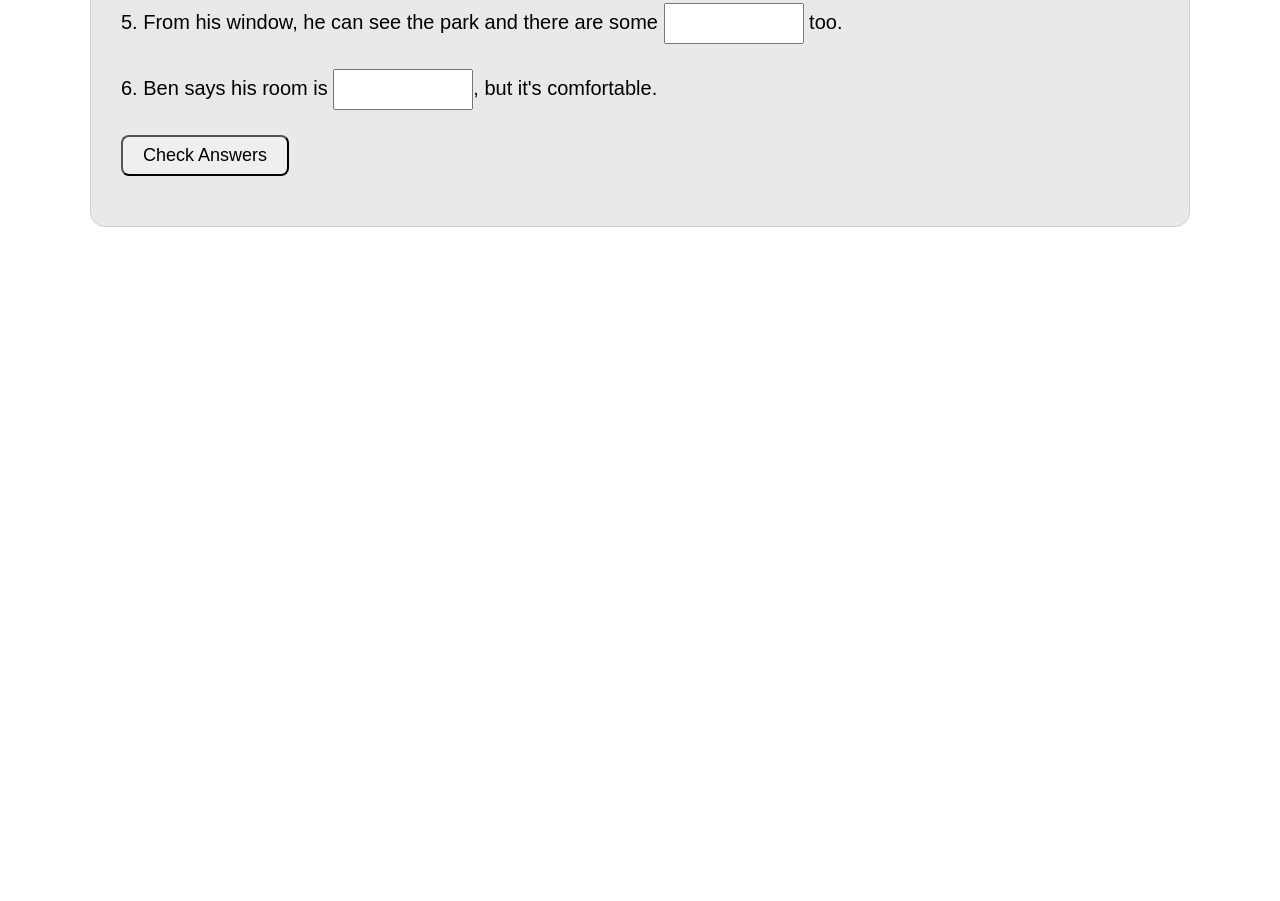
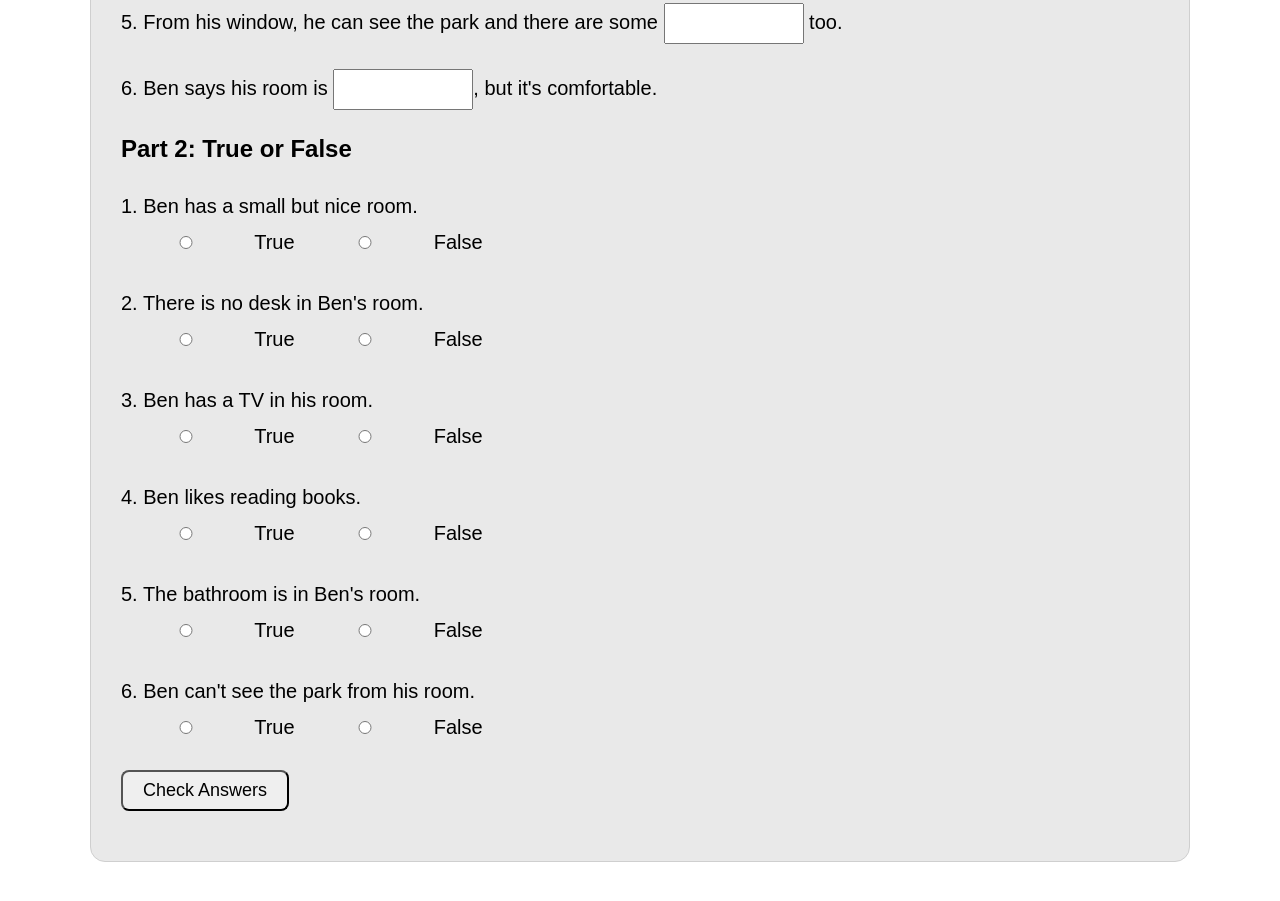
Before and after one commit to prawiramsall-wq/Listening-Beginner, a plain HTML site: page index.html in a window 1280 px wide. Shown: the part 565-1466 px from the top of the page. Before the commit the page ends 832 px from the top, so only its background shows below. Drawn offline with Linux system fonts and the light colour scheme.

Commit message:
Update index.html

```diff
--- a/index.html
+++ b/index.html
@@ -111,6 +111,50 @@ isn't in Ben's room. It's down the hall.
 but it's comfortable.
 </div>
 
+<h2>Part 2: True or False</h2>
+
+<div class="question">
+1. Ben has a small but nice room.<br>
+<label><input type="radio" name="tf1" value="True"> True</label>
+<label><input type="radio" name="tf1" value="False"> False</label>
+<div id="fb1"></div>
+</div>
+
+<div class="question">
+2. There is no desk in Ben's room.<br>
+<label><input type="radio" name="tf2" value="True"> True</label>
+<label><input type="radio" name="tf2" value="False"> False</label>
+<div id="fb2"></div>
+</div>
+
+<div class="question">
+3. Ben has a TV in his room.<br>
+<label><input type="radio" name="tf3" value="True"> True</label>
+<label><input type="radio" name="tf3" value="False"> False</label>
+<div id="fb3"></div>
+</div>
+
+<div class="question">
+4. Ben likes reading books.<br>
+<label><input type="radio" name="tf4" value="True"> True</label>
+<label><input type="radio" name="tf4" value="False"> False</label>
+<div id="fb4"></div>
+</div>
+
+<div class="question">
+5. The bathroom is in Ben's room.<br>
+<label><input type="radio" name="tf5" value="True"> True</label>
+<label><input type="radio" name="tf5" value="False"> False</label>
+<div id="fb5"></div>
+</div>
+
+<div class="question">
+6. Ben can't see the park from his room.<br>
+<label><input type="radio" name="tf6" value="True"> True</label>
+<label><input type="radio" name="tf6" value="False"> False</label>
+<div id="fb6"></div>
+</div>
+
 <button onclick="checkAnswers()">Check Answers</button>
 
 <div id="result"></div>
```
